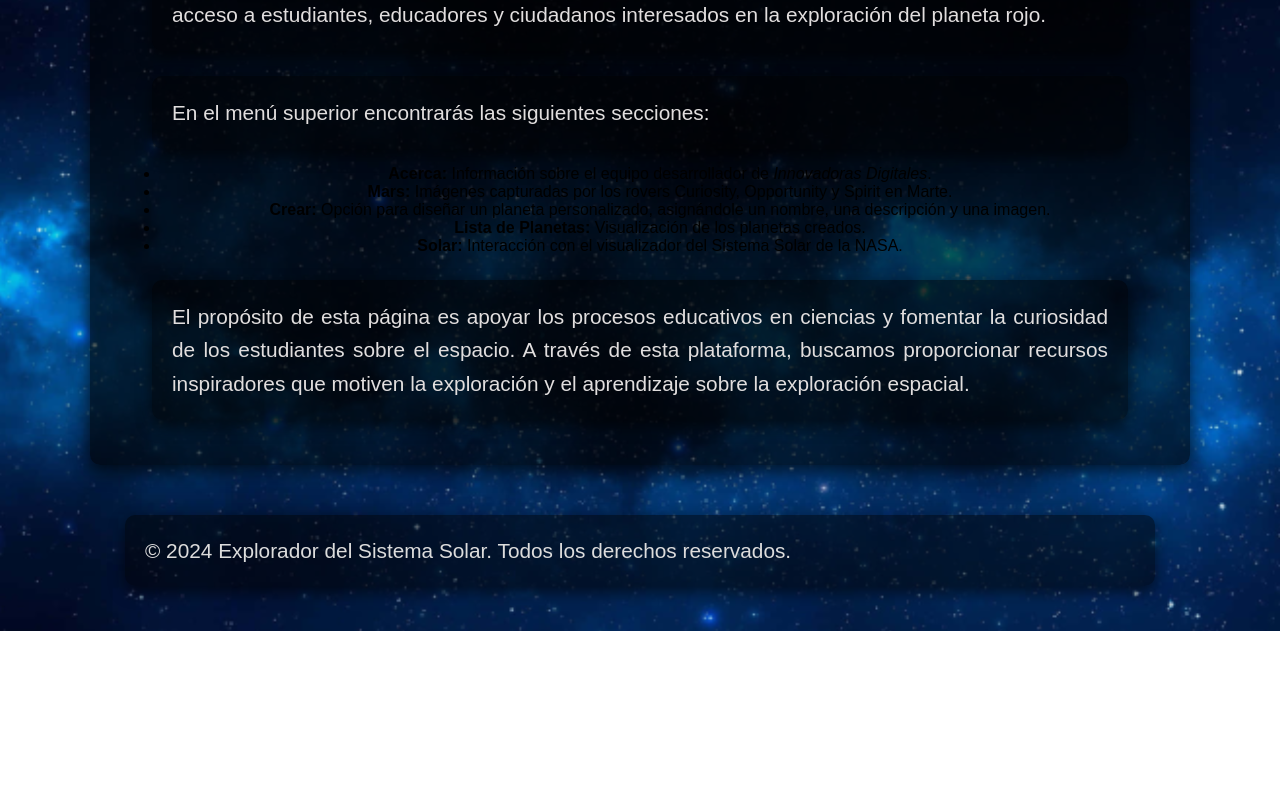
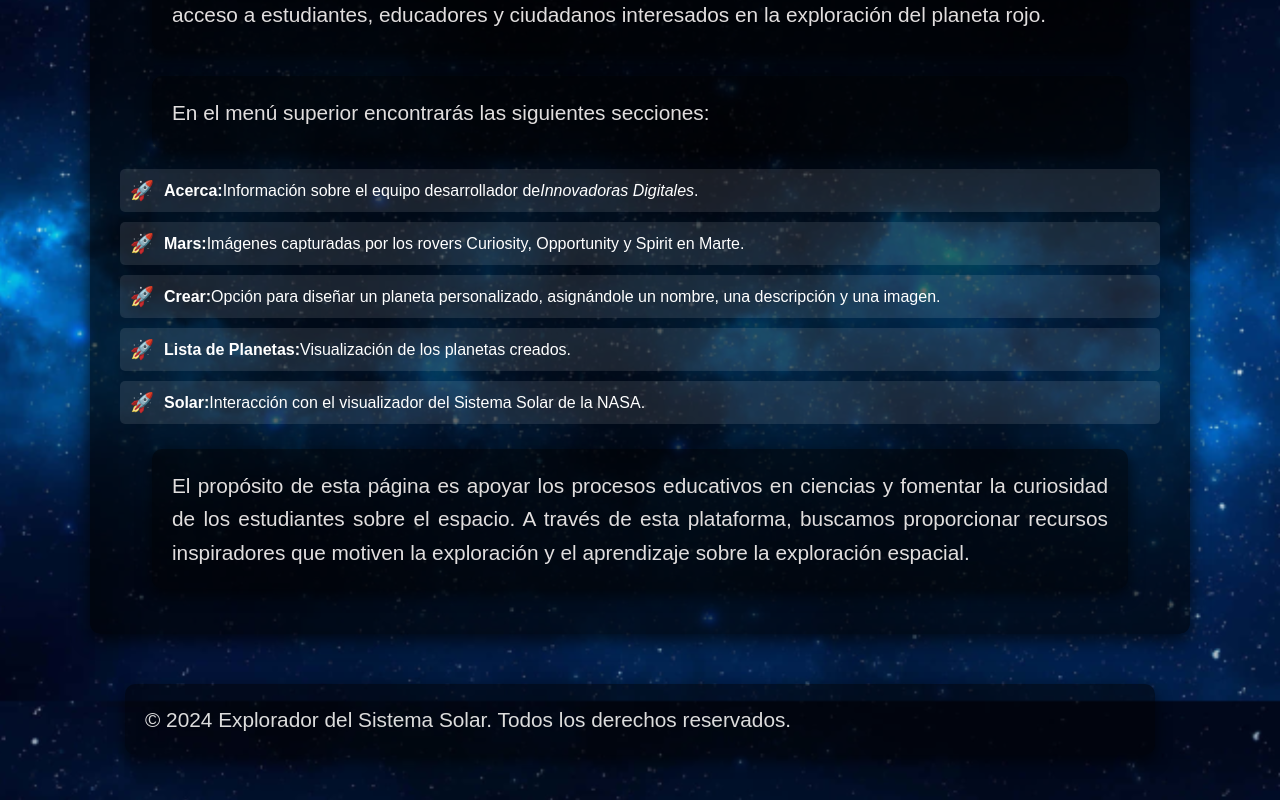
Before and after one commit to Kdnastone/astrolunar, a React (Vite) app: page /home in a window 1280 px wide. Shown: the part 899-1699 px from the top of the page. Before the commit the page ends 1530 px from the top, so only its background shows below. Built offline with nearby package versions, Linux system fonts and the light colour scheme.

Commit message:
Update Home.css

```diff
--- a/src/styles/Home.css
+++ b/src/styles/Home.css
@@ -70,6 +70,26 @@ body {
     line-height: 1.6;
     color: #e1dede;
 }
+.history-section ul {
+    list-style-type: none; /* Elimina los bullets predeterminados */
+    padding: 0;
+    margin: 20px 0;
+}
+.history-section li {
+    background: rgba(255, 255, 255, 0.1); /* Fondo semi-transparente */
+    padding: 10px;
+    margin-bottom: 10px;
+    border-radius: 5px;
+    color: #ffffff;
+    font-size: 1rem;
+    display: flex;
+    align-items: center;
+}
+.history-section li::before {
+    content: "🚀"; /* Emoji de cohete como icono */
+    margin-right: 10px;
+    font-size: 1.2rem;
+}
 .footer-section {
     text-align: center;
     margin-top: 50px;
```
